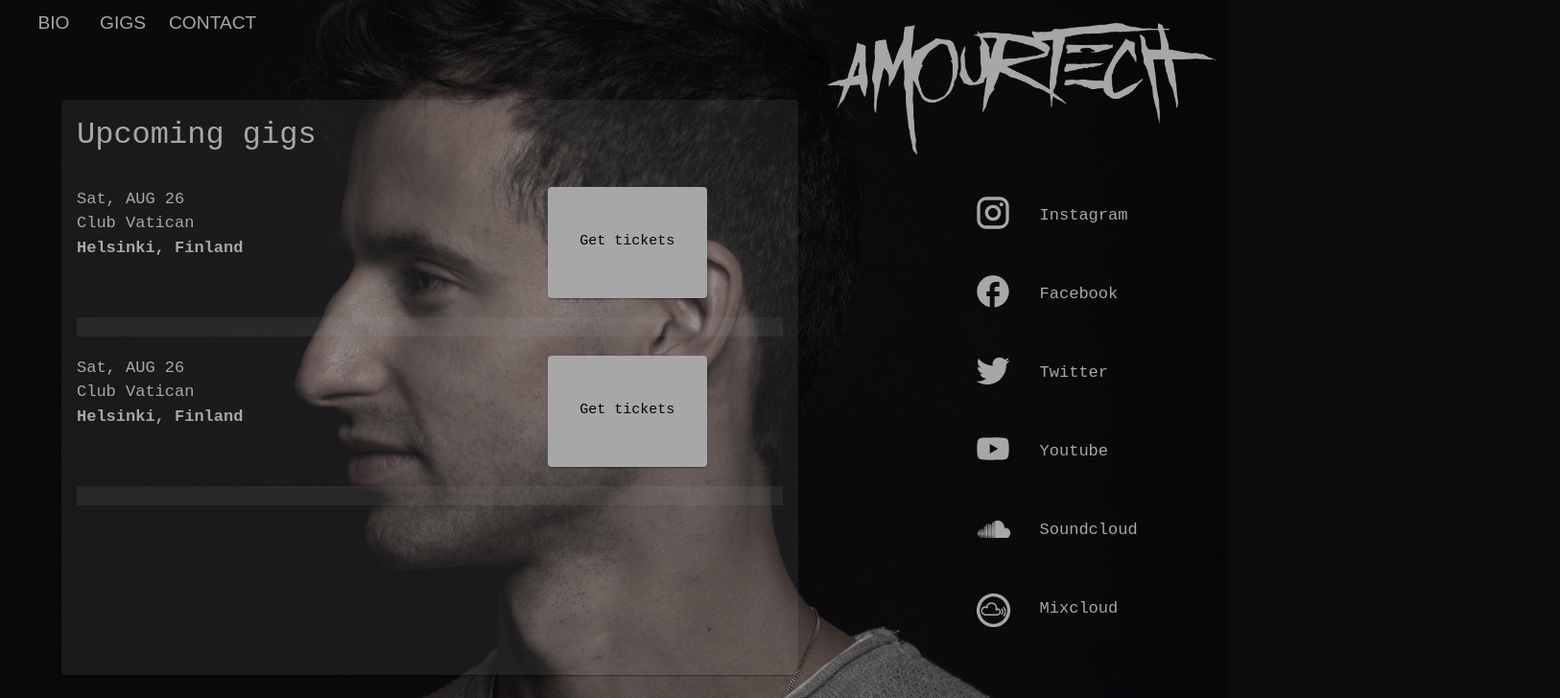
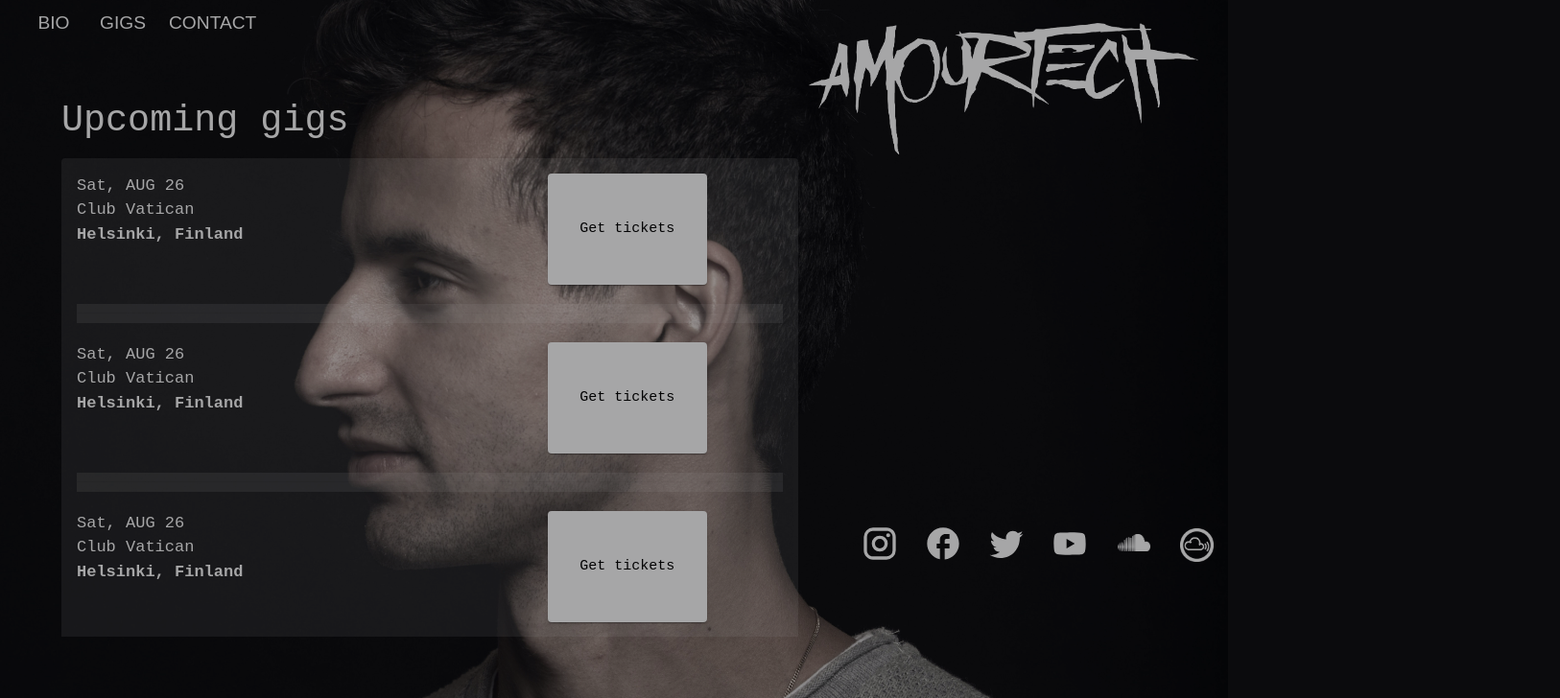
Before and after one commit to markreni/amourtech, a React (Create React App) app: page /gigs in a window 1280 px wide. Shown: the top 728 px of the page at 96% size, 1626 px wide, since content can reach past the window. Built offline with nearby package versions, Linux system fonts and the light colour scheme.

Commit message:
Implemented Contact page

```diff
--- a/src/App.js
+++ b/src/App.js
@@ -47,11 +47,12 @@
               <Route path="/" element={<Bio />} />
             </Routes>
           </div>
+          <Social />
           <div>
-            <Social />
+
+            <Footer />
           </div>
         </Box>
-        <Footer />
       </Container>
     </ThemeProvider>
   )
--- a/src/components/Bio.js
+++ b/src/components/Bio.js
@@ -17,39 +17,40 @@
 `
 
   const Holder = styled(Box)(() => ({
-    width: '80vw',
-    height: '80vh',
+    width: '75vw',
+    height: '84vh',
+    minHeight: '50px',
     background: 'transparent',
-    borderColor: 'RGB(255,255,255,0.1)',
-    //borderStyle: 'solid',
     borderRadius: '10px',
     display: 'static',
     marginTop: '7vh',
     marginLeft: 'max(30px, 5vw)',
+    overflow: 'scroll'
   }))
 
   const Text = styled(Typography)(() => ({
     color: 'secondary',
-    paddingBottom: '7vh',
-    animation: `${textShadowPopBr} 2s ease-in 0.0s infinite both`
+    paddingBottom: '6vh',
+    animation: `${textShadowPopBr} 2s ease-in 0.0s infinite both`,
+    paddingLeft: '2vw'
+  }))
 
-  }))
   return(
-    <div className="App">
-      <Holder>
-        <Typography sx={{ paddingTop: '5vh', paddingBottom: '10vh' }}>
+    <Holder>
+      <Typography variant='h1'>About AMOURtech</Typography>
+      <Typography variant='body1' sx={{ paddingTop: '5vh', paddingBottom: '10vh' }}>
           The instigator of crazy underground parties.<br />
           The ambassador of love.<br />
           Pissing off your parents is what I do.<br />
           Cheers.
-        </Typography>
-        <Typography sx={{ paddingBottom: '5vh' }}>I play</Typography>
+      </Typography>
+      <Typography sx={{ paddingBottom: '4vh' }}>I play</Typography>
+      <div>
         <Text variant="h1">Melodic House</Text>
         <Text variant="h1">Progressive House</Text>
         <Text variant="h1">Deep Tech House</Text>
-
-      </Holder>
-    </div>
+      </div>
+    </Holder>
   )
 }
 
--- a/src/components/Contact.js
+++ b/src/components/Contact.js
@@ -1,8 +1,15 @@
+import { contactStyling } from '../styling'
+import { Box, Typography } from '@mui/material'
+import gif from '../images/amourtech.gif'
+
 const Contact = () => {
   return(
-    <div>
-
-    </div>
+    <Box sx={contactStyling}>
+      <Typography variant='h1' sx={{ marginBottom: '6vh' }}>Contact</Typography>
+      <Typography variant='h2' sx={{ marginBottom: '2vh' }}>Bookings & Collaborations</Typography>
+      <a href="mailto:amourtech@gmail.com"><Typography variant='body1' sx={{ marginBottom: '8vh', '&:hover': { opacity: '50%' } }}>amourtech@gmail.com</Typography></a>
+      <img src={gif} />
+    </Box>
   )
 }
 
--- a/src/components/Footer.js
+++ b/src/components/Footer.js
@@ -1,8 +1,11 @@
+import { Box, Typography } from '@mui/material'
+import { footerStyling } from '../styling'
+
 const Footer = () => {
   return(
-    <div>
-
-    </div>
+    <Box display='flex' justifyContent='center' sx={footerStyling}>
+      <Typography variant='body2'>© AMOURtech. 2023. All rights reserved.</Typography>
+    </Box>
   )
 }
 
--- a/src/components/Gigs.js
+++ b/src/components/Gigs.js
@@ -1,5 +1,5 @@
-import { gigStyling } from '../styling'
-import { Grid, Paper, Typography, Card, CardHeader, CardContent, Divider } from '@mui/material'
+import { gigCardStyling, gigBoxStyling } from '../styling'
+import { Grid, Paper, Typography, Card, CardContent, Divider, Box } from '@mui/material'
 import { styled } from '@mui/material/styles'
 import gigs from '../gigs'
 
@@ -22,10 +22,11 @@
 }))
 
 const Gigs = () => {
+  //<CardHeader titleTypographyProps={{ fontSize: 'max(2.5vw, 30px)' }} title='Upcoming gigs' />
   return(
-    <div>
-      <Card sx={gigStyling}>
-        <CardHeader titleTypographyProps={{ fontSize: 'max(2.5vw, 30px)' }} title='Upcoming gigs' />
+    <Box sx={gigBoxStyling}>
+      <Typography variant='h1'>Upcoming gigs</Typography>
+      <Card sx={gigCardStyling}>
         <CardContent>
           {gigs.map((gig, index) => {
             return(
@@ -46,10 +47,9 @@
               </div>
             )
           })}
-
         </CardContent>
       </Card>
-    </div>
+    </Box>
   )
 }
 
--- a/src/components/Social.js
+++ b/src/components/Social.js
@@ -13,53 +13,60 @@
   const theme = useTheme()
   const isMatch = useMediaQuery(theme.breakpoints.down('md'))
   const isSmallest = useMediaQuery(theme.breakpoints.down('sm'))
-  const direction = isMatch ? 'row' : 'column'
+  const isHeight = useMediaQuery('(min-height: 1000px)')
+  const direction = isMatch || !isHeight ? 'row' : 'column'
+  const paddingBottom = isMatch || !isHeight ? 0.8 : 0
   const socialMediaStylingRow =
   isMatch ? {
     position: 'absolute',
     left: 'max(3vw, 10px)',
-    top: 'max(93vh, 130px)',
-    width: '40px',
+    top: 'max(87vh, 130px)',
+    width: '85vw',
+  } : !isHeight ? {
+    position: 'absolute',
+    left: 'max(42vw, 0px)',
+    top: 'max(65vh, 130px)',
+    width: '85vw',
   } : {}
-  const spacing = isSmallest ? 1 : 4
+  const spacing = isSmallest ? 1 : !isHeight ? 2 : 4
   const size = isSmallest ? 'medium' : 'large'
   const sizeIcons = isSmallest ? 0.7 : 1
 
   return(
-    <Stack direction={direction} alignItems="left" spacing={spacing} sx={{ ...socialMediaStyling, ...socialMediaStylingRow }}>
+    <Stack direction={direction} display='flex' alignItems="left" spacing={spacing} sx={{ ...socialMediaStyling, ...socialMediaStylingRow }}>
       <Stack direction="row" spacing={3} alignItems='center'>
         <Avatar><a href='https://www.instagram.com/amourtech' target="_blank" rel="noopener noreferrer"><InstagramIcon color="secondary" fontSize={size} /></a></Avatar>
-        {!isMatch &&
+        {!isMatch && isHeight &&
           <Typography variant='caption'>Instagram</Typography>
         }
       </Stack>
       <Stack direction="row" spacing={3} alignItems='center'>
         <Avatar><a href='https://www.facebook.com/amourtech' target="_blank" rel="noopener noreferrer"><FacebookIcon color="secondary" fontSize={size} /></a></Avatar>
-        {!isMatch &&
+        {!isMatch && isHeight &&
           <Typography variant='caption'>Facebook</Typography>
         }
       </Stack>
       <Stack direction="row" spacing={3} alignItems='center'>
         <Avatar><a href='https://www.twitter.com/amourtech' target="_blank" rel="noopener noreferrer"><TwitterIcon color="secondary" fontSize={size}/></a></Avatar>
-        {!isMatch &&
+        {!isMatch && isHeight &&
           <Typography variant='caption'>Twitter</Typography>
         }
       </Stack>
       <Stack direction="row" spacing={3} alignItems='center'>
         <Avatar><a href='https://www.youtube.com/amourtech' target="_blank" rel="noopener noreferrer"><YouTubeIcon color="secondary" fontSize={size} /></a></Avatar>
-        {!isMatch &&
+        {!isMatch && isHeight &&
           <Typography variant='caption'>Youtube</Typography>
         }
       </Stack>
       <Stack direction="row" spacing={3} alignItems='center'>
-        <Avatar><a href='https://www.soundcloud.com/amourtech' target="_blank" rel="noopener noreferrer"><Icon component='img' src={SoundCloudIcon} color="secondary" sx={{ height: 18 * sizeIcons, width: 34 * sizeIcons, paddingLeft: 0.3, paddingTop: 0.5 }} /></a></Avatar>
-        {!isMatch &&
+        <Avatar><a href='https://www.soundcloud.com/amourtech' target="_blank" rel="noopener noreferrer"><Icon component='img' src={SoundCloudIcon} color="secondary" sx={{ height: 18 * sizeIcons, width: 34 * sizeIcons, paddingLeft: 0.3, paddingTop: 0.5, paddingBottom: 0.0 + paddingBottom }} /></a></Avatar>
+        {!isMatch && isHeight &&
           <Typography variant='caption'>Soundcloud</Typography>
         }
       </Stack>
       <Stack direction="row" spacing={3} alignItems='center'>
-        <Avatar><a href='https://www.mixcloud.com/amourtech' target="_blank" rel="noopener noreferrer"><Icon component='img' src={MixCloudIcon} color="secondary" sx={{ height: 35 * sizeIcons, width: 35 * sizeIcons, paddingLeft: 0.3, paddingTop: 1.2 }} /></a></Avatar>
-        {!isMatch &&
+        <Avatar><a href='https://www.mixcloud.com/amourtech' target="_blank" rel="noopener noreferrer"><Icon component='img' src={MixCloudIcon} color="secondary" sx={{ height: 35 * sizeIcons, width: 35 * sizeIcons, paddingLeft: 0.3, paddingTop: 1.2, paddingBottom: 0.0 + paddingBottom }} /></a></Avatar>
+        {!isMatch && isHeight &&
           <Typography variant='caption'>Mixcloud</Typography>
         }
       </Stack>
--- a/src/gigs.js
+++ b/src/gigs.js
@@ -1,4 +1,9 @@
 const gigs = [
+  {
+    date: 'Sat, AUG 26',
+    premises: 'Club Vatican',
+    location: 'Helsinki, Finland'
+  },
   {
     date: 'Sat, AUG 26',
     premises: 'Club Vatican',
--- a/src/styling.js
+++ b/src/styling.js
@@ -29,34 +29,13 @@
     MuiButton: {
       styleOverrides: {
         root: {
-          fontSize: 'max(1.5vw, 15px)',
+          fontSize: 'max(1.5vw, 12px)',
           fontWeight: 300,
           fontFamily: 'Oswald, Arial',
           '&:hover': { opacity: '50%' }
         },
-        /* contained: {
-          fontFamily: 'sans-serif',
-          fontWeight: 'lighter',
-          fontSize: 17,
-          padding: '1px 10px',
-          marginTop: '5px'
-        } */
       }
     },
-    /* MuiTextField: {
-      styleOverrides: {
-        root: {
-          height: '10px',
-          marginBottom: 40,
-          input: {
-            '&:-webkit-autofill': {
-              WebkitBoxShadow: '0 0 0 100px #f8bbd0 inset',
-              WebkitTextFillColor: 'default',
-            },
-          },
-        },
-      }
-    }, */
     MuiTypography: {
       styleOverrides: {
         root: {
@@ -73,6 +52,11 @@
           color: 'white',
           textDecoration: 'none',
         },
+        h2: {
+          fontSize: 'max(20px, 2vw)',
+          color: 'white',
+          textDecoration: 'none',
+        },
         h4: {
           fontSize: 'max(15px, 1.1vw)',
           color: 'black',
@@ -80,6 +64,11 @@
         },
         body1: {
           fontSize: 'max(17px, 1.1vw)',
+          color: 'white',
+          textDecoration: 'none',
+        },
+        body2: {
+          fontSize: 'max(10px, 1.5vw)',
           color: 'white',
           textDecoration: 'none',
         }
@@ -128,7 +117,7 @@
 
 export const logoStyling = {
   position: 'absolute',
-  right: '-1.5vw',
+  right: '0vw',
   top: '0vw',
   backgroundSize: 'contain',
   height: '14vw',
@@ -137,18 +126,51 @@
 
 export const socialMediaStyling = {
   position: 'absolute',
-  right: 'max(18vw, 200px)',
-  top: 'max(25vh, 130px)',
-  width: '40px',
+  right: 'max(5vw, 100px)',
+  top: 'max(40vh, 130px)',
+  width: '200px',
+  height: '100px',
+  justifyContent: 'center',
 }
 
-export const gigStyling = {
-  width: '80vw',
+export const gigBoxStyling = {
+  width: '75vw',
   minWidth: 'max(320px, 60vw)',
   maxWidth: 'min(80vw, 600px)',
-  height: '75vh',
+  height: '70vh',
+  marginTop: '7vh',
+  marginLeft: 'max(30px, 5vw)',
+  overflow: 'hidden'
+}
+
+export const gigCardStyling = {
+  width: '75vw',
+  minWidth: 'max(320px, 60vw)',
+  maxWidth: 'min(80vw, 600px)',
+  height: '65vh',
   backgroundColor: 'RGB(255,255,255,0.1)',
   color: 'secondary.main',
+  marginTop: '2vh',
+  overflow: 'scroll'
+}
+
+export const footerStyling = {
+  position: 'fixed',
+  bottom: '0vh',
+  backgroundColor: 'primary.main',
+  width:'95vw',
+  minWidth: 'max(100px, 95vw)',
+  //marginTop: '10px',
+}
+
+export const contactStyling = {
+  width: '75vw',
+  height: '75vh',
+  background: 'transparent',
+  borderColor: 'RGB(255,255,255,0.1)',
+  //borderStyle: 'solid',
+  borderRadius: '10px',
+  display: 'static',
   marginTop: '7vh',
   marginLeft: 'max(30px, 5vw)',
   overflow: 'scroll'
```
Also changed, not shown: 1 other file (tests, documents, lock files or other folders).
